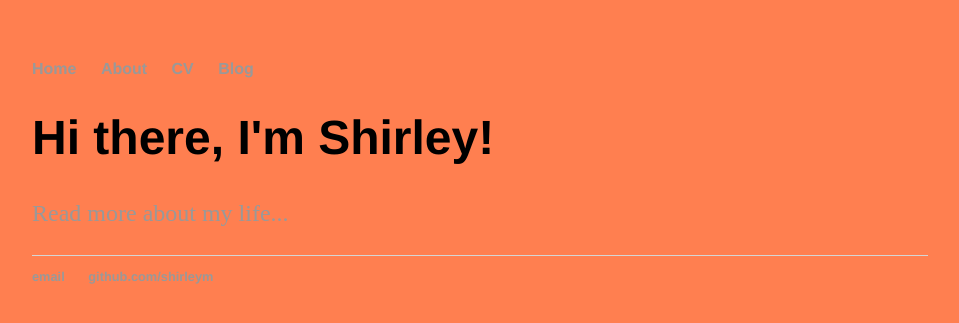
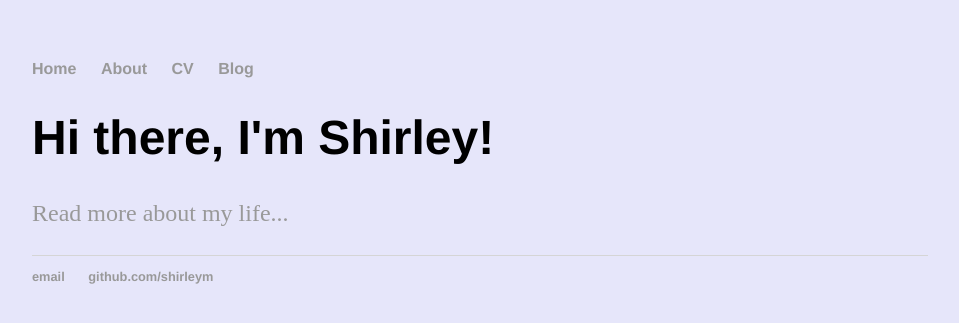
Before and after one commit to shirleym/shirleya.github.io, a Jekyll site: the page built from index.html, in a window 1280 px wide. Shown: the top 323 px of the page, without its empty margins (160-1119 px from the left). Built offline with Jekyll 4.4.1, drawn with Linux system fonts in a browser that asks for light colours.

Commit message:
Update default.html

```diff
--- a/_layouts/default.html
+++ b/_layouts/default.html
@@ -6,7 +6,7 @@
 			<link rel="stylesheet" type="text/css" href="/css/main.css">
 			<style>
 				body {
-    					background-color: coral;
+    					background-color: lavender;
 				}
 			</style>
 		</head>
```
